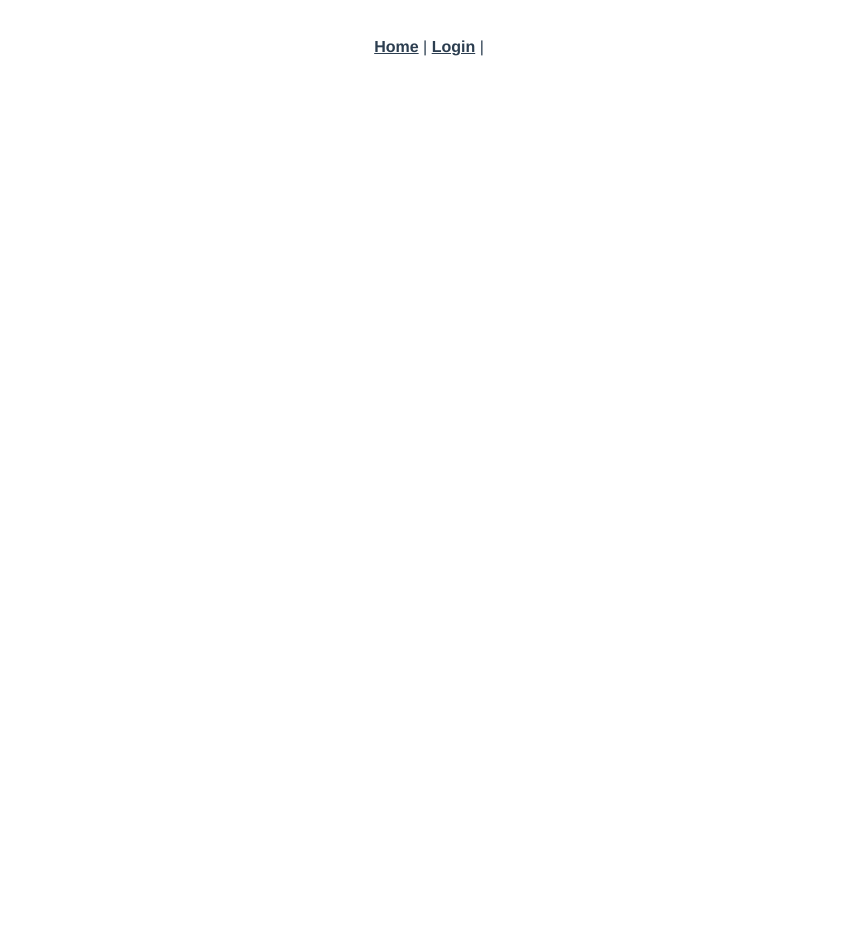
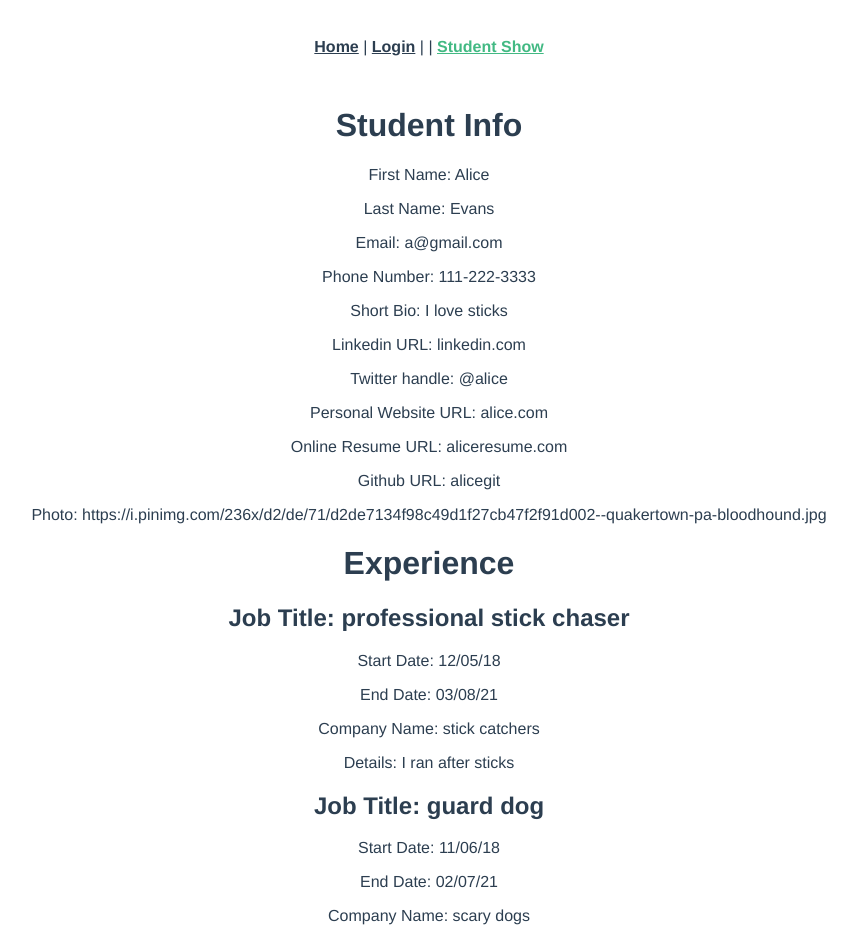
Before and after one commit to def-end-icecream/student_portal, a Vue app: page /students/1 in a window 1280 px wide. Shown: the top 941 px of the page, without its empty margins (211-1068 px from the left). Before the commit the page ends 800 px from the top, so only its background shows below. Built offline with nearby package versions, Linux system fonts and the light colour scheme; no server answers.

Commit message:
adds student show page

```diff
--- a/src/App.vue
+++ b/src/App.vue
@@ -3,7 +3,8 @@
     <div id="nav">
       <router-link to="/">Home</router-link> |
       <router-link v-if="!isLoggedIn()" to="/login">Login</router-link> |
-      <router-link v-if="isLoggedIn()" to="/logout">Logout</router-link>
+      <router-link v-if="isLoggedIn()" to="/logout">Logout</router-link> |
+      <router-link to="/students/1">Student Show</router-link>
     </div>
     <router-view />
   </div>
--- a/src/router/index.js
+++ b/src/router/index.js
@@ -3,6 +3,7 @@ import VueRouter from "vue-router";
 import Home from "../views/Home.vue";
 import Login from "../views/Login.vue";
 import Logout from "../views/Logout.vue";
+import StudentsShow from "../views/StudentsShow.vue";
 
 Vue.use(VueRouter);
 
@@ -11,6 +12,11 @@ const routes = [
     path: "/",
     name: "Home",
     component: Home,
+  },
+  {
+    path: "/students/1",
+    name: "students-show",
+    component: StudentsShow,
   },
   {
     path: "/login",
--- a/src/views/StudentsShow.vue
+++ b/src/views/StudentsShow.vue
@@ -0,0 +1,129 @@
+<template>
+  <div class="students-show">
+    <div>
+      <h1>Student Info</h1>
+      <p>First Name: {{ student.first_name }}</p>
+      <p>Last Name: {{ student.last_name }}</p>
+      <p>Email: {{ student.email }}</p>
+      <p>Phone Number: {{ student.phone_number }}</p>
+      <p>Short Bio: {{ student.short_bio }}</p>
+      <p>Linkedin URL: {{ student.linkedin_url }}</p>
+      <p>Twitter handle: {{ student.twitter_handle }}</p>
+      <p>Personal Website URL: {{ student.personal_website_url }}</p>
+      <p>Online Resume URL: {{ student.resume_url }}</p>
+      <p>Github URL: {{ student.github_url }}</p>
+      <p>Photo: {{ student.image_url }}</p>
+      <h1>Experience</h1>
+      <div v-for="experience in experiences" v-bind:key="experience.start_date">
+        <h2>Job Title: {{ experience.job_title }}</h2>
+        <p>Start Date: {{ experience.start_date }}</p>
+        <p>End Date: {{ experience.end_date }}</p>
+        <p>Company Name: {{ experience.company_name }}</p>
+        <p>Details: {{ experience.details }}</p>
+      </div>
+      <h1>Education</h1>
+      <div v-for="education in educations" v-bind:key="education.start_date">
+        <h2>Degree: {{ education.degree }}</h2>
+        <p>Start Date: {{ education.start_date }}</p>
+        <p>End Date: {{ education.end_date }}</p>
+        <p>University Name: {{ education.university_name }}</p>
+        <p>Details: {{ education.details }}</p>
+      </div>
+      <h1>Skills</h1>
+      <div v-for="skill in skills" v-bind:key="skill.skill_name">
+        <p>Name: {{ skill.skill_name }}</p>
+      </div>
+      <h1>Capstone</h1>
+      <div v-for="capstone in capstones" v-bind:key="capstone.capstone_name">
+        <h2>Name: {{ capstone.name }}</h2>
+        <p>URL: {{ capstone.url }}</p>
+        <p>Description: {{ capstone.description }}</p>
+        <p>Screenshot: {{ capstone.screenshot }}</p>
+      </div>
+    </div>
+    <!-- <div v-if="student.user_id == $parent.getUserID()">
+      <router-link :to="`/students/${student.id}/edit`">Edit</router-link>
+    </div> -->
+    <!-- <router-link :to="`/posts/${post.id}/edit`">Edit</router-link>
+    <button v-on:click="postDestroy()">Delete Post</button> -->
+  </div>
+</template>
+
+<script>
+import axios from "axios";
+
+export default {
+  data: function() {
+    return {
+      student: {
+        first_name: "Alice",
+        last_name: "Evans",
+        email: "a@gmail.com",
+        phone_number: "111-222-3333",
+        short_bio: "I love sticks",
+        linkedin_url: "linkedin.com",
+        twitter_handle: "@alice",
+        personal_website_url: "alice.com",
+        resume_url: "aliceresume.com",
+        github_url: "alicegit",
+        image_url:
+          "https://i.pinimg.com/236x/d2/de/71/d2de7134f98c49d1f27cb47f2f91d002--quakertown-pa-bloodhound.jpg",
+      },
+      experiences: [
+        {
+          start_date: "12/05/18",
+          end_date: "03/08/21",
+          job_title: "professional stick chaser",
+          company_name: "stick catchers",
+          details: "I ran after sticks",
+        },
+        {
+          start_date: "11/06/18",
+          end_date: "02/07/21",
+          job_title: "guard dog",
+          company_name: "scary dogs",
+          details: "I bark at harmless nice people",
+        },
+      ],
+      educations: [
+        {
+          start_date: "10/10/12",
+          end_date: "10/10/13",
+          degree: "best pup",
+          university_name: "Weldin Academy",
+          details: "learned to pee outside",
+        },
+      ],
+      skills: [
+        {
+          skill_name: "chewing",
+        },
+        {
+          skill_name: "sniffing",
+        },
+      ],
+      capstones: [
+        {
+          name: "toy directory",
+          description: "catelog of toys",
+          url: "mytoys.com",
+          screenshot: "rope.jpg",
+        },
+        {
+          name: "toy dir",
+          description: "catelog of toys",
+          url: "mytoys.com",
+          screenshot: "rope.jpg",
+        },
+      ],
+    };
+  },
+  created: function() {
+    axios.get(`/api/students/${this.$route.params.id}`).then((response) => {
+      console.log(response.data);
+      this.student = response.data;
+    });
+  },
+  methods: {},
+};
+</script>
```
